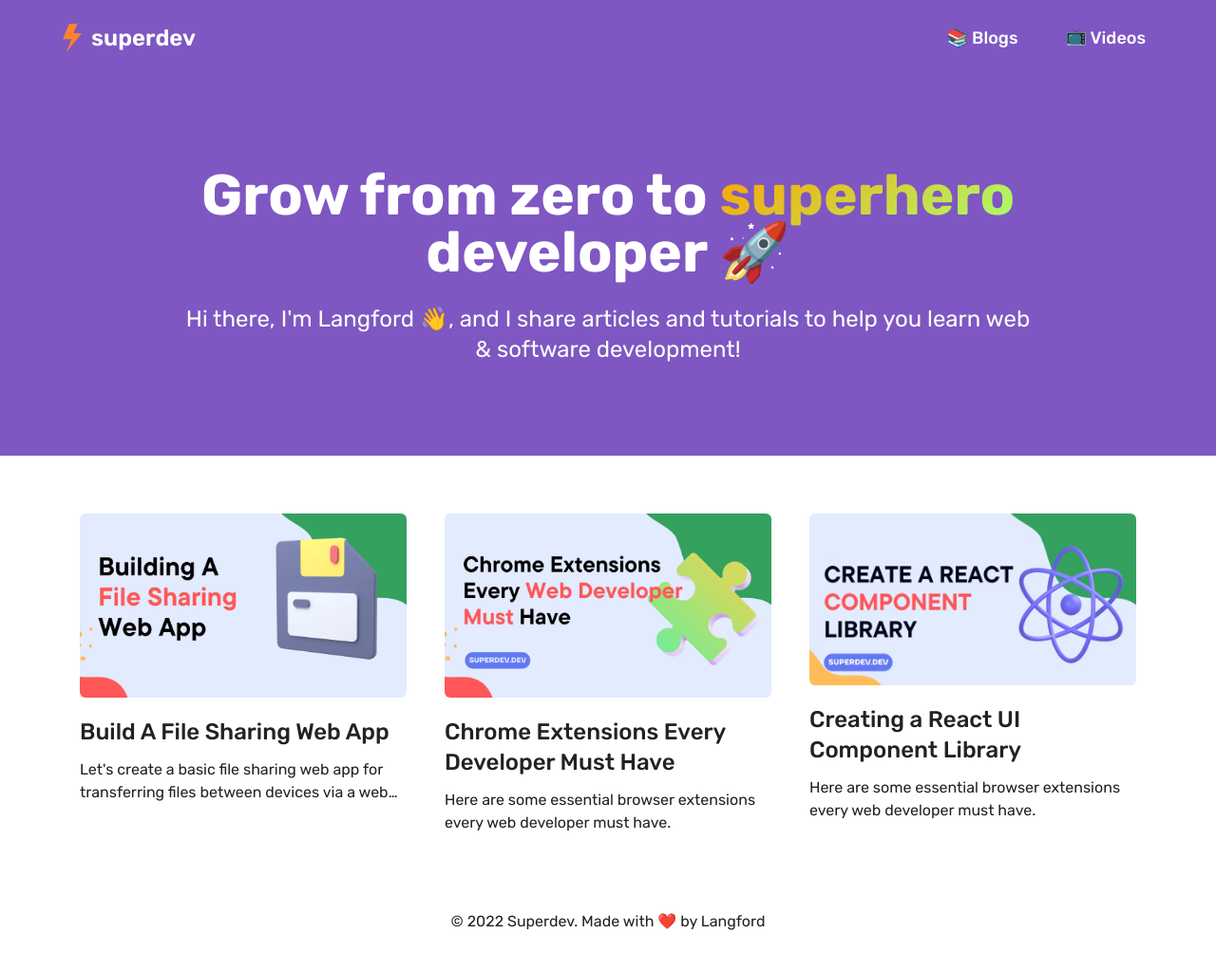
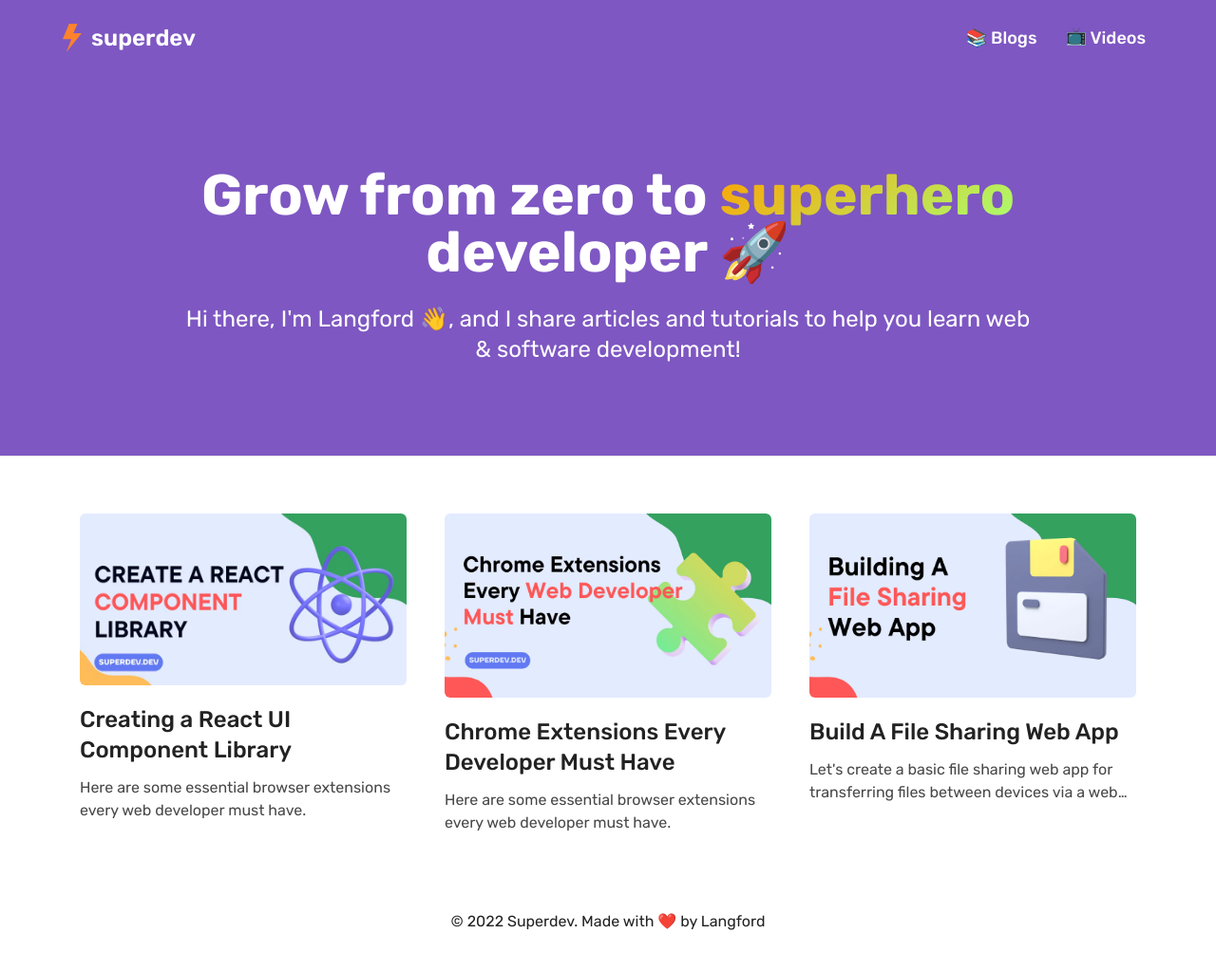
Before and after one commit to langf00rd/superdev-blog-site-astro, an Astro site: page / in a window 1280 px wide. Shown: the whole page at 95% size. Built offline with nearby package versions, Linux system fonts and the light colour scheme; Astro itself is replaced by a stand-in of ours.

Commit message:
fix: filter posts by date

```diff
--- a/src/components/BlogCard.astro
+++ b/src/components/BlogCard.astro
@@ -14,6 +14,6 @@
     <div class={styles.card}>
         <img class={styles.banner} src={banner} />
         <h2 class={styles.h2}>{title}</h2>
-        <p class="multiline--2">{description}</p>
+        <p class="multiline--2 text-[#484848]">{description}</p>
     </div>
 </a>
--- a/src/components/Header.astro
+++ b/src/components/Header.astro
@@ -5,7 +5,7 @@
 	header: `h-[80px] p-5 bg-[#7e57c2] text-[#fff]`,
 	headerWrapper: `flex items-center justify-between h-full max-w-6xl m-auto`,
 	nav: `flex list-none`,
-	link: `ml-10 font-medium text-[18px]`,
+	link: `ml-5 font-medium text-[18px]`,
 	linkIcon:`relative -top-[2px]`,
 };
 ---
--- a/src/components/LoadBlogs.astro
+++ b/src/components/LoadBlogs.astro
@@ -1,5 +1,5 @@
 ---
-import getPosts from "../lib/getPosts";
+import { getPosts } from "../lib/getPosts";
 import BlogCard from "./BlogCard.astro";
 
 const posts = await Astro.glob("../pages/post/*.md");
@@ -11,7 +11,7 @@
 ---
 
 <section class={styles.blogs}>
-    <div class={styles.blogsContainer}>
+    <ul class={styles.blogsContainer}>
         {
             getPosts(posts).map(
                 (blog: {
@@ -31,5 +31,5 @@
                 }
             )
         }
-    </div>
+    </ul>
 </section>
--- a/src/lib/getPosts.js
+++ b/src/lib/getPosts.js
@@ -1,12 +1,14 @@
-const getPosts = (posts) => {
-  const blosArray = [];
+export const getPosts = (posts) => {
+  const postsArray = [];
 
   for (let i = 0; i < posts.length; i++) {
     const element = posts[i];
-    blosArray.push(element.frontmatter);
+    postsArray.push(element.frontmatter);
   }
 
-  return blosArray;
+  const dateFilteredPosts = postsArray.sort(
+    (a, b) => Date.parse(b.pubDate) - Date.parse(a.pubDate)
+  );
+
+  return dateFilteredPosts;
 };
-
-export default getPosts;
--- a/src/pages/post/creating-a-react-ui-component-library.md
+++ b/src/pages/post/creating-a-react-ui-component-library.md
@@ -2,7 +2,7 @@
 layout: "../../layouts/BlogPost.astro"
 title: "Creating a React UI Component Library"
 description: "Here are some essential browser extensions every web developer must have."
-pubDate: "Aug 13 2022"
+pubDate: "Aug 14 2022"
 banner: "/images/creating-a-react-ui-component-library.avif"
 slug: "creating-a-react-ui-component-library"
 tags: "react, design, library, javascript"
```
